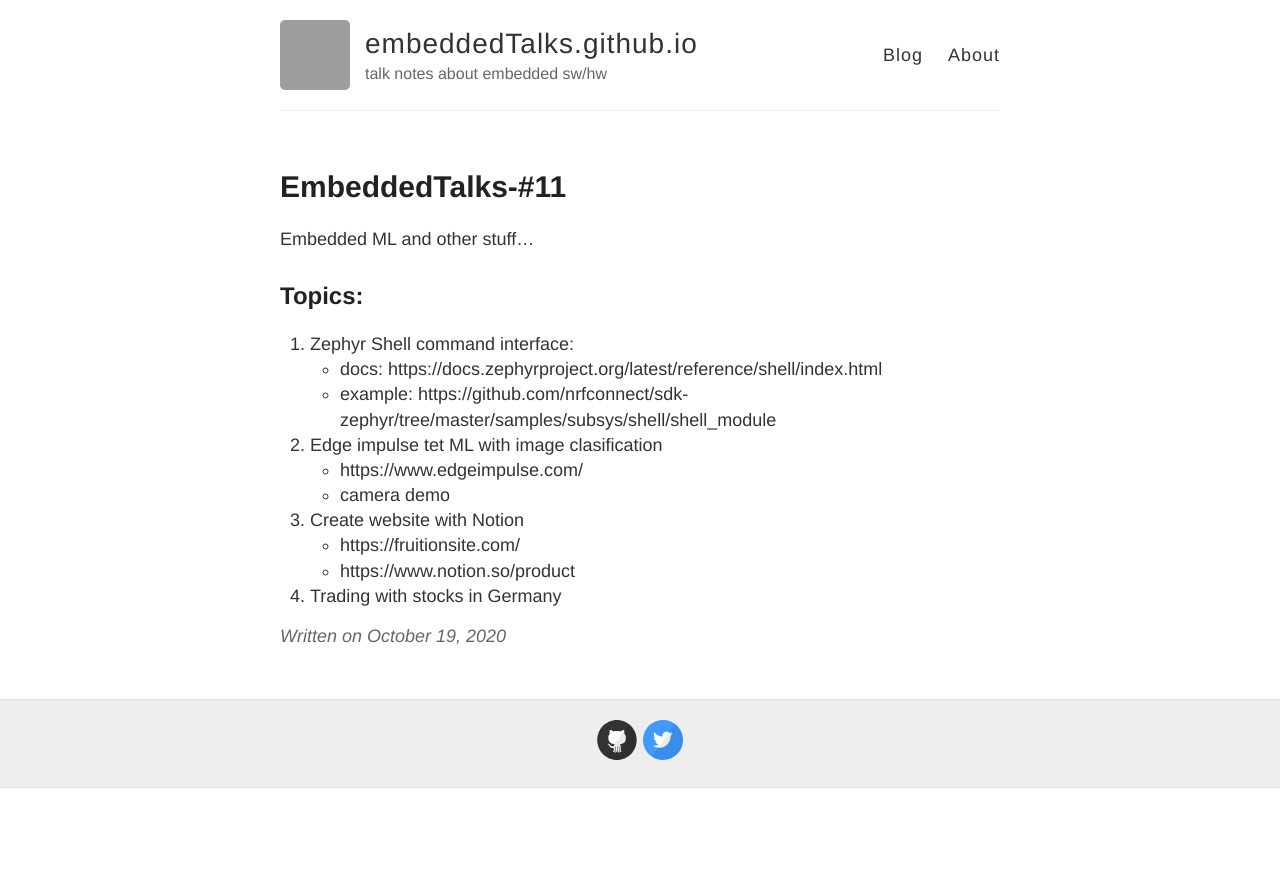
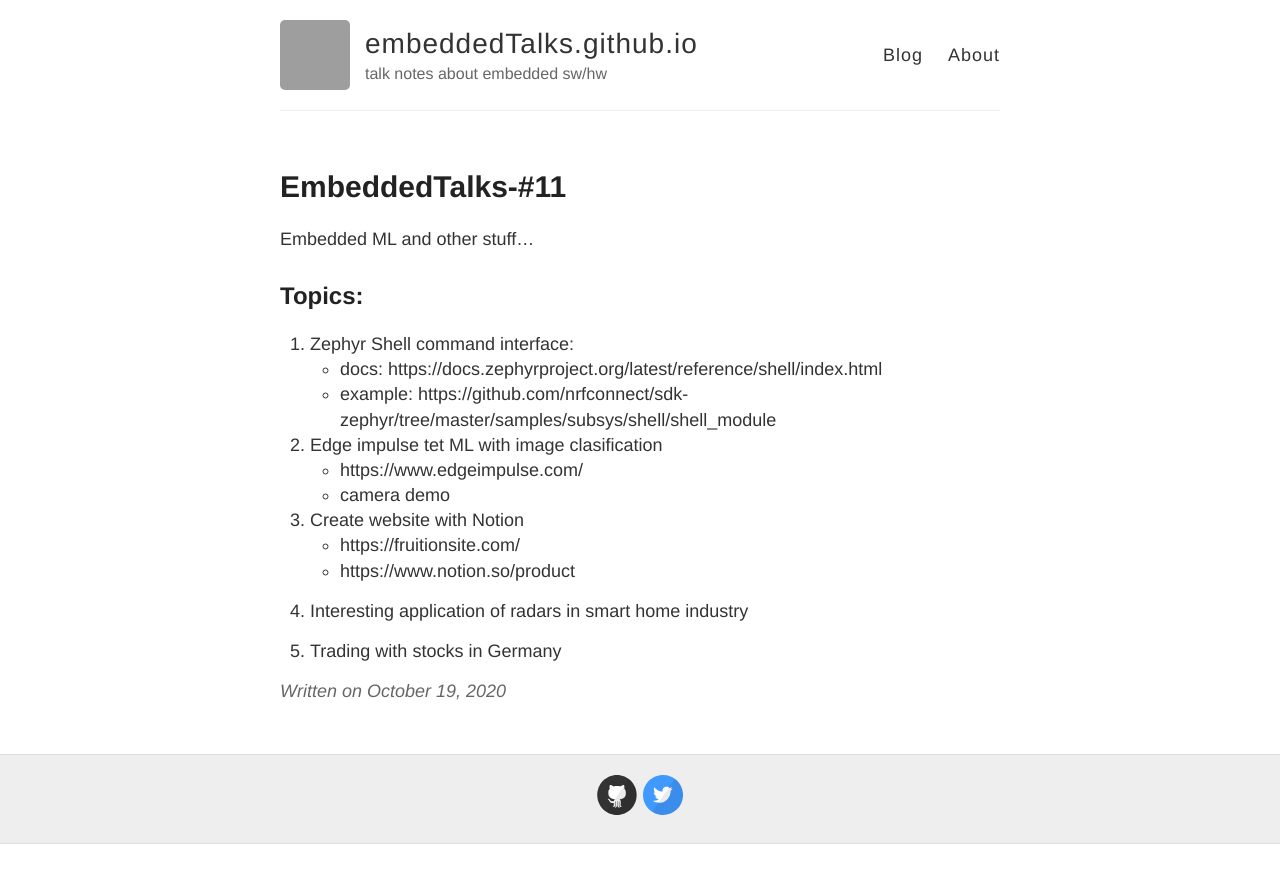
Before and after one commit to EmbeddedTalks/embeddedtalks.github.io, a Jekyll site: the page built from _posts/2020-10-19-embeddedTalks-#11.md, in a window 1280 px wide. Shown: the top 883 px of the page. Built offline with Jekyll 4.4.1, drawn with Linux system fonts in a browser that asks for light colours; grey boxes are pictures that could not be loaded.

Commit message:
Update 2020-10-19-embeddedTalks-#11.md

```diff
--- a/_posts/2020-10-19-embeddedTalks-#11.md
+++ b/_posts/2020-10-19-embeddedTalks-#11.md
@@ -19,4 +19,6 @@ Embedded ML and other stuff...
   * https://fruitionsite.com/
   * https://www.notion.so/product
 
-4. Trading with stocks in Germany
+4. Interesting application of radars in smart home industry
+
+5. Trading with stocks in Germany
```
